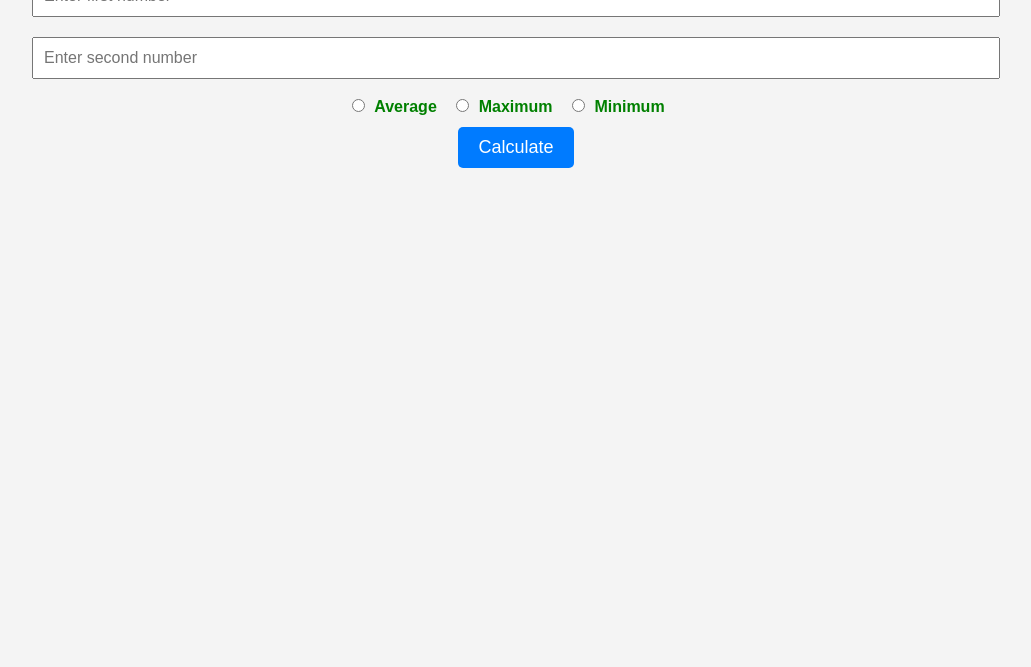
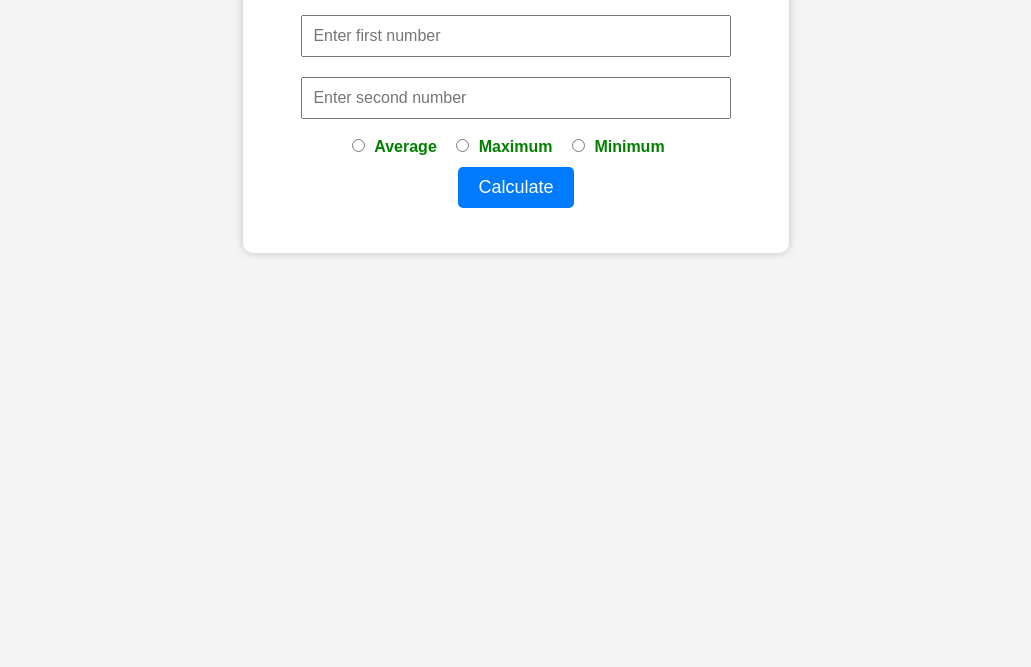
Before and after one commit to Aizen-0604/Assign, a plain HTML site: page docs/index.html in a window 1280 px wide. Shown: the part 133-800 px from the top of the page, without its empty margins (124-1155 px from the left). Drawn offline with Linux system fonts and the light colour scheme.

Commit message:
Update index.html

```diff
--- a/docs/index.html
+++ b/docs/index.html
@@ -59,7 +59,7 @@
     </style>
 </head>
 <body>
-    <div class="calculate">
+    <div class="calculator">
         <h2>Server-side Number Operations</h2>
         <input type="number" id="num1" placeholder="Enter first number">
         <input type="number" id="num2" placeholder="Enter second number">
@@ -71,7 +71,6 @@
         </div>
 
         <button onclick="calculate()">Calculate</button>
-
         <h3 id="result"></h3>
     </div>
 
```
